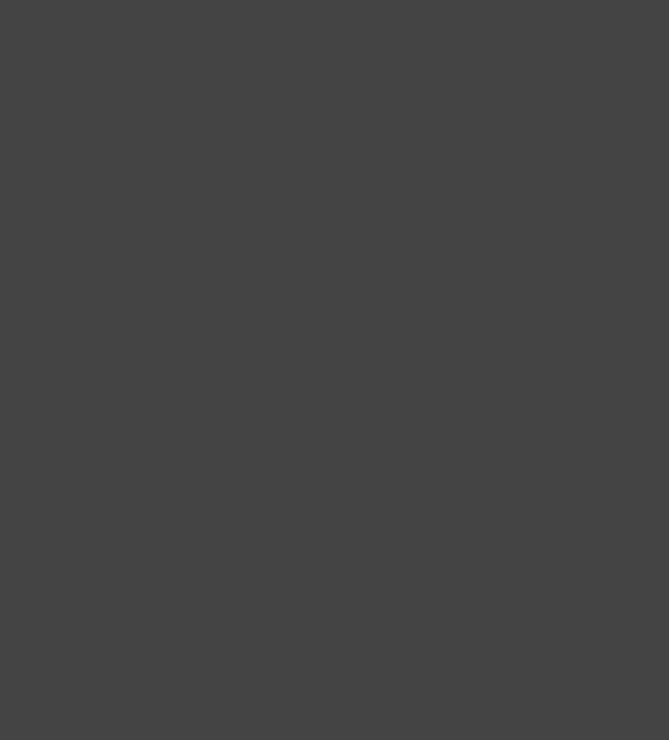
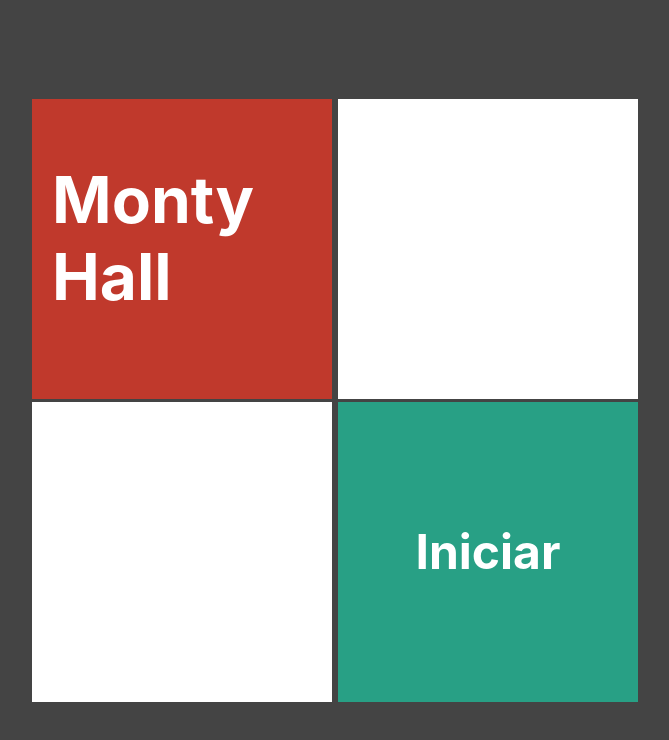
Before and after one commit to ArcenioSouza/Jogo-Porta-da-Felicidade, a Next.js app: page / in a window 1280 px wide. Shown: the top 740 px of the page, without its empty margins (305-974 px from the left). Built offline with nearby package versions, Linux system fonts and the light colour scheme.

Commit message:
Adiciona cartão na página index com função de iniciar o jogo

```diff
--- a/components/cartao/Cartao.tsx
+++ b/components/cartao/Cartao.tsx
@@ -1,12 +1,20 @@
-import React from 'react';
-import styles from "../../styles/Cartao.module.css"
+import React, { Children } from "react";
+import styles from "../../styles/Cartao.module.css";
 
-const Cartao = (props) => {
-  return (
-      <div className={styles.cartao}>
+interface CartaoProps {
+   bgColor?: string;
+   children?: any;
+}
 
+const Cartao = (props: CartaoProps) => {
+   return (
+      <div
+         className={styles.cartao}
+         style={{ backgroundColor: props.bgColor ?? "#fff" }}
+      >
+         {props.children}
       </div>
-  );
+   );
 };
 
 export default Cartao;
--- a/pages/index.tsx
+++ b/pages/index.tsx
@@ -1,9 +1,25 @@
+import Link from "next/link";
 import Cartao from "../components/cartao/Cartao";
+import styles from "../styles/Formulario.module.css"
 
-export default function Form() {
+export default function Formulario() {
   return (
-    <div style={{display: "flex"}}>
-      <Cartao/>
+    <div className={styles.formulario}>
+      <div>
+          <Cartao bgColor="#c0392c">
+            <h1>Monty Hall</h1>
+          </Cartao>
+          <Cartao></Cartao>
+      </div>
+      <div>
+        <Cartao></Cartao>
+          <Cartao bgColor="#28a085">
+            <Link href="jogo/10/2">
+              <h2 className={styles.link}>Iniciar</h2>
+            </Link>
+          </Cartao>
+      </div>
+
     </div>
   )
 }
--- a/styles/Cartao.module.css
+++ b/styles/Cartao.module.css
@@ -0,0 +1,8 @@
+.cartao {
+   display: flex;
+   width: 300px;
+   height: 300px;
+   margin: 3px;
+   font-size: 2rem;
+   padding: 20px;
+}
--- /dev/null
+++ b/styles/Formulario.module.css
@@ -0,0 +1,14 @@
+.formulario {
+   display: flex;
+   justify-content: center;
+   align-items: center;
+   height: 100vh;
+}
+
+.link {
+   display: flex;
+   justify-content: center;
+   align-items: center;
+   flex: 1;
+   margin: 0;
+}
```
